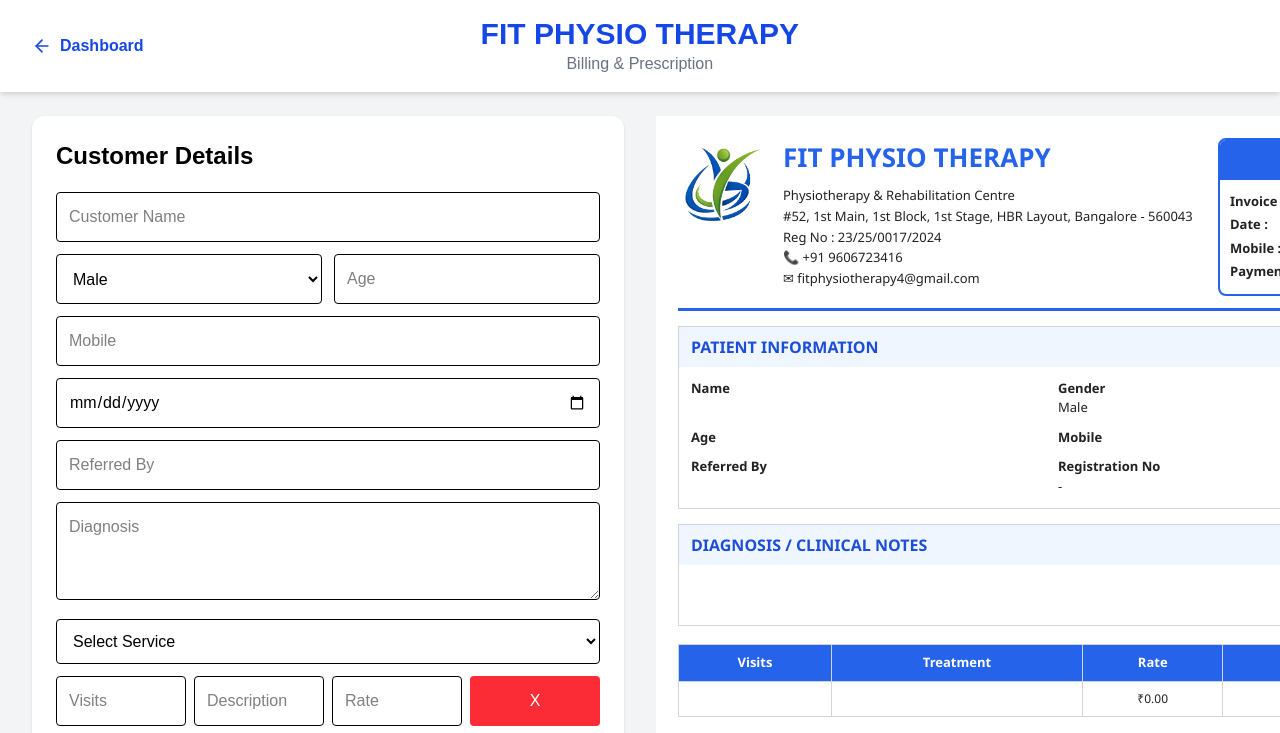
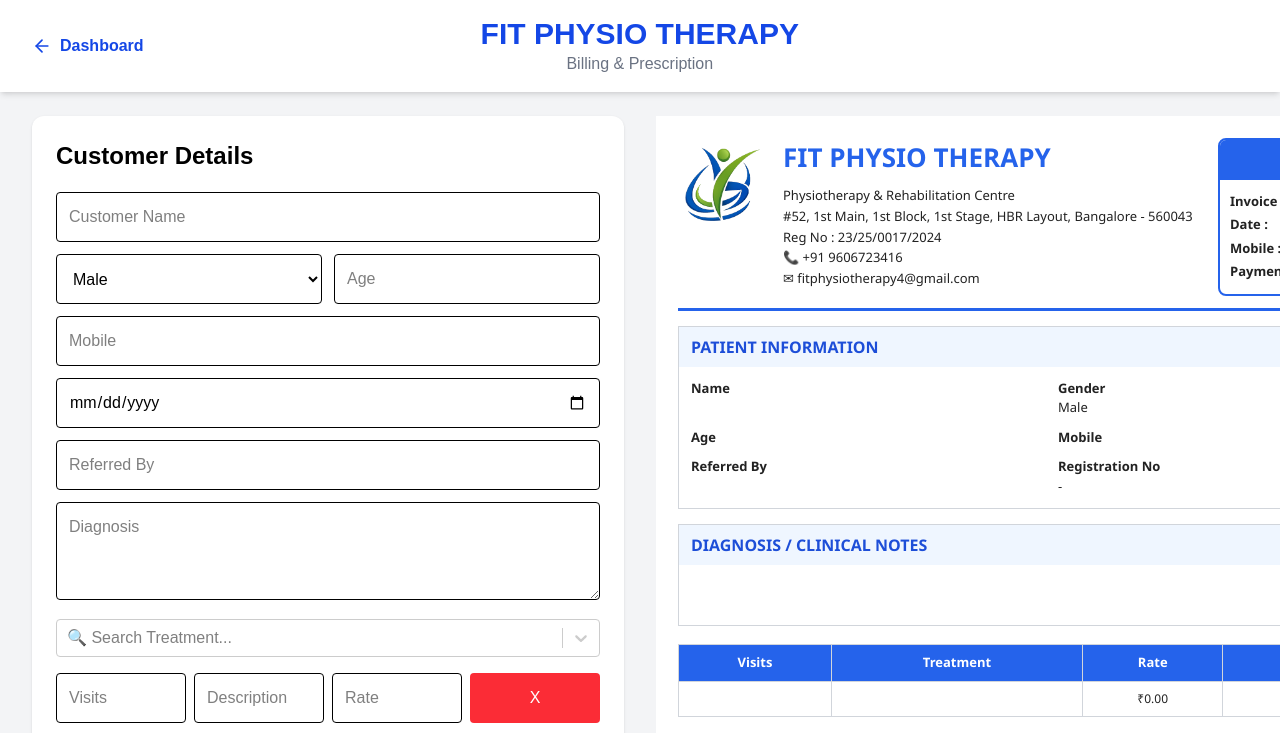
Before and after one commit to rashiqueparvez/clinic_bill_making, a React (Vite) app in the folder physio-billing/: page /billing in a window 1280 px wide. Shown: the top 733 px of the page. Built offline with nearby package versions, Linux system fonts and the light colour scheme; sample sign-in values are in the browser's storage.

Commit message:
Update service templates in InvoiceForm component

```diff
--- a/physio-billing/src/components/InvoiceForm.jsx
+++ b/physio-billing/src/components/InvoiceForm.jsx
@@ -1,9 +1,10 @@
-import { useEffect,useState } from "react"
+import { useEffect, useState } from "react"
 import InvoicePreview from "./InvoicePreview"
 import SignatureUpload from "./SignatureUpload"
 import generatePDF from "../utils/generatePDF"
+import Select from "react-select";
 
-const serviceTemplates=[
+const serviceTemplates = /*[
 
     "Physiotherapy Session",
     "Dry Needling",
@@ -12,58 +13,109 @@ const serviceTemplates=[
     "Sports Rehab",
     "Post Surgery Rehab"
 
+]*/
+[
+  "Physiotherapy Consultation",
+  "Physiotherapy Session",
+  "Sports Physiotherapy",
+  "Orthopedic Physiotherapy",
+  "Neurological Physiotherapy",
+  "Pediatric Physiotherapy",
+  "Geriatric Physiotherapy",
+  "Women's Health Physiotherapy",
+  "Post Operative Rehabilitation",
+  "Post Fracture Rehabilitation",
+  "ACL Rehabilitation",
+  "Shoulder Rehabilitation",
+  "Spine Rehabilitation",
+  "Back Pain Treatment",
+  "Neck Pain Treatment",
+  "Knee Pain Treatment",
+  "Frozen Shoulder Treatment",
+  "Tennis Elbow Treatment",
+  "Plantar Fasciitis Treatment",
+  "Sciatica Treatment",
+  "Cervical Spondylosis Treatment",
+  "Lumbar Spondylosis Treatment",
+  "Electro Therapy",
+  "IFT Therapy",
+  "TENS Therapy",
+  "Ultrasound Therapy",
+  "Laser Therapy",
+  "Short Wave Diathermy",
+  "Wax Therapy",
+  "Traction Therapy",
+  "Dry Needling",
+  "Cupping Therapy",
+  "Manual Therapy",
+  "Myofascial Release",
+  "Trigger Point Release",
+  "Soft Tissue Mobilization",
+  "Joint Mobilization",
+  "Sports Massage",
+  "Kinesio Taping",
+  "Posture Correction",
+  "Balance Training",
+  "Gait Training",
+  "Strengthening Exercises",
+  "Stretching Exercises",
+  "Home Exercise Program"
 ]
+const serviceOptions = serviceTemplates.map(service => ({
+    value: service,
+    label: service
+}));
 
-function InvoiceForm(){
+function InvoiceForm() {
 
-const [invoiceNo,setInvoiceNo]=
+    const [invoiceNo, setInvoiceNo] =
         useState(295)
 
-const [signature,setSignature]=
+    const [signature, setSignature] =
         useState("")
 
-const [history,setHistory]=
+    const [history, setHistory] =
         useState([])
 
-const [formData,setFormData]=
+    const [formData, setFormData] =
         useState({
 
-name:"",
-gender:"Male",
-age:"",
-mobile:"",
-regNo:"",
-date:"",
-referredBy:"",
-diagnosis:"",
+            name: "",
+            gender: "Male",
+            age: "",
+            mobile: "",
+            regNo: "",
+            date: "",
+            referredBy: "",
+            diagnosis: "",
 
-items:[
+            items: [
 
                 {
 
-visits:"",
-description:"",
-rate:""
+                    visits: "",
+                    description: "",
+                    rate: ""
 
                 }
 
             ],
 
-gst:"0",
+            gst: "0",
 
-paymentMode:"Cash"
+            paymentMode: "Cash"
 
         })
 
-useEffect(()=>{
+    useEffect(() => {
 
-const savedInvoice=
+        const savedInvoice =
 
             localStorage.getItem(
                 "invoiceNo"
             )
 
-if(savedInvoice){
+        if (savedInvoice) {
 
             setInvoiceNo(
                 Number(savedInvoice)
@@ -71,13 +123,13 @@ Number(savedInvoice)
 
         }
 
-const savedSignature=
+        const savedSignature =
 
             localStorage.getItem(
                 "signature"
             )
 
-if(savedSignature){
+        if (savedSignature) {
 
             setSignature(
                 savedSignature
@@ -87,17 +139,17 @@ savedSignature
 
         loadHistory()
 
-},[])
+    }, [])
 
-function loadHistory(){
+    function loadHistory() {
 
-const invoices=
+        const invoices =
 
             JSON.parse(
 
                 localStorage.getItem(
                     "invoices"
-)||"[]"
+                ) || "[]"
 
             )
 
@@ -109,7 +161,7 @@ setHistory(
 
     }
 
-function handleChange(e){
+    function handleChange(e) {
 
         setFormData({
 
@@ -129,40 +181,40 @@ index,
         field,
         value
 
-){
+    ) {
 
-const updated=
+        const updated =
 
             [...formData.items]
 
-updated[index][field]=
+        updated[index][field] =
             value
 
         setFormData({
 
             ...formData,
 
-items:updated
+            items: updated
 
         })
 
     }
 
-function addSession(){
+    function addSession() {
 
         setFormData({
 
             ...formData,
 
-items:[
+            items: [
 
                 ...formData.items,
 
                 {
 
-visits:"",
-description:"",
-rate:""
+                    visits: "",
+                    description: "",
+                    rate: ""
 
                 }
 
@@ -172,21 +224,21 @@ rate:""
 
     }
 
-function removeSession(index){
+    function removeSession(index) {
 
-if(
+        if (
 
-formData.items.length===1
+            formData.items.length === 1
 
-)return
+        ) return
 
-const updated=
+        const updated =
 
             formData.items.filter(
 
-(_,i)=>
+                (_, i) =>
 
-i!==index
+                    i !== index
 
             )
 
@@ -194,21 +246,21 @@ setFormData({
 
             ...formData,
 
-items:updated
+            items: updated
 
         })
 
     }
 
-function selectTemplate(service){
+    function selectTemplate(service) {
 
-const updated=
+        const updated =
 
             [...formData.items]
 
         updated[
-updated.length-1
-].description=
+            updated.length - 1
+        ].description =
 
             service
 
@@ -216,33 +268,33 @@ setFormData({
 
             ...formData,
 
-items:updated
+            items: updated
 
         })
 
     }
 
-function generateBill(){
+    function generateBill() {
 
-const subtotal=
+        const subtotal =
 
             formData.items.reduce(
 
-(sum,item)=>
+                (sum, item) =>
 
-sum+
+                    sum +
 
                     (
 
                         (Number(
                             item.visits
-)||0)
+                        ) || 0)
 
                         *
 
                         (Number(
                             item.rate
-)||0)
+                        ) || 0)
 
                     ),
 
@@ -250,33 +302,33 @@ item.rate
 
             )
 
-const gst=
+        const gst =
 
-(subtotal*
+            (subtotal *
 
                 Number(
                     formData.gst
-))/100
+                )) / 100
 
-const total=
+        const total =
 
-subtotal+gst
+            subtotal + gst
 
-const invoiceId=
+        const invoiceId =
 
             `FIT-${invoiceNo}`
 
-const invoices=
+        const invoices =
 
             JSON.parse(
 
                 localStorage.getItem(
                     "invoices"
-)||"[]"
+                ) || "[]"
 
             )
 
-const newInvoice={
+        const newInvoice = {
 
             invoiceId,
 
@@ -321,13 +373,13 @@ localStorage.setItem(
 
             "invoiceNo",
 
-invoiceNo+1
+            invoiceNo + 1
 
         )
 
         setInvoiceNo(
 
-prev=>prev+1
+            prev => prev + 1
 
         )
 
@@ -342,7 +394,7 @@ Generated`
 
     }
 
-return(
+    return (
 
         <div
             className="
@@ -486,63 +538,24 @@ w-full
 "
                 />
 
-<select
-
-onChange={(e)=>{
-
-if(
-!e.target.value
-)return
-
-selectTemplate(
-e.target.value
-)
-
+                <div className="mb-4">
+  <Select
+    options={serviceOptions}
+    placeholder="🔍 Search Treatment..."
+    isSearchable
+    isClearable
+    onChange={(selected) => {
+      if (!selected) return;
+      selectTemplate(selected.value);
     }}
-
-className="
-border
-p-3
-rounded
-mb-3
-w-full
-"
-
->
-
-<option>
-
-Select Service
-
-</option>
-
-{
-
-serviceTemplates.map(
-
-(service)=>(
-
-<option
-key={service}
->
-
-{service}
-
-</option>
-
-)
-
-)
-
-}
-
-</select>
+  />
+</div>
 
                 {
 
                     formData.items.map(
 
-(item,index)=>(
+                        (item, index) => (
 
                             <div
 
@@ -560,7 +573,7 @@ mb-3
                                 <input
                                     placeholder="Visits"
                                     value={item.visits}
-onChange={(e)=>
+                                    onChange={(e) =>
 
                                         handleItemChange(
 
@@ -581,7 +594,7 @@ rounded
                                 <input
                                     placeholder="Description"
                                     value={item.description}
-onChange={(e)=>
+                                    onChange={(e) =>
 
                                         handleItemChange(
 
@@ -602,7 +615,7 @@ rounded
                                 <input
                                     placeholder="Rate"
                                     value={item.rate}
-onChange={(e)=>
+                                    onChange={(e) =>
 
                                         handleItemChange(
 
@@ -622,7 +635,7 @@ rounded
 
                                 <button
 
-onClick={()=>
+                                    onClick={() =>
 
                                         removeSession(index)
 
```
Lines whose indentation alone changed are shown as unchanged.
